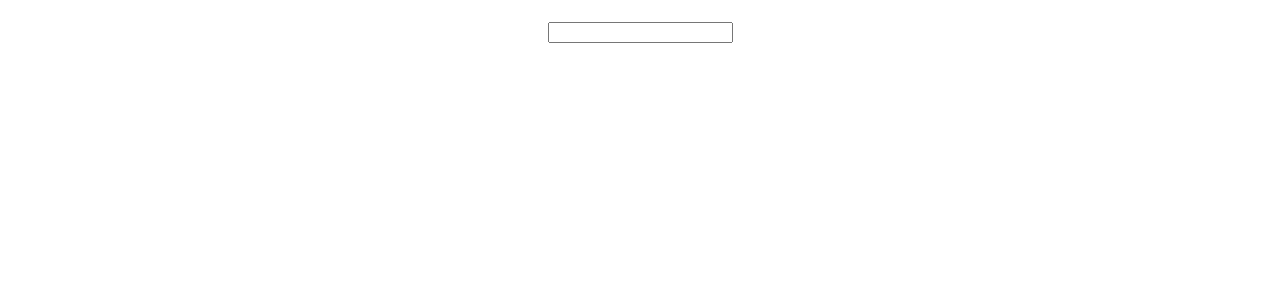
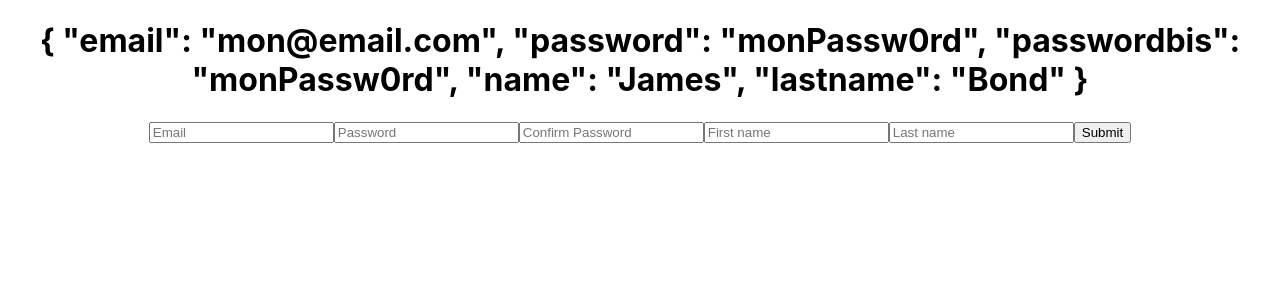
Before and after one commit to aliashkevich/homer-s-odyssey, a React (Create React App) app in the folder front/: page / in a window 1280 px wide. Shown: the top 300 px of the page. Built offline with nearby package versions, Linux system fonts and the light colour scheme.

Commit message:
SignUp registration form completed

```diff
--- a/front/src/Components/SignUp/SignUp.js
+++ b/front/src/Components/SignUp/SignUp.js
@@ -5,23 +5,65 @@ export default class MyComponent extends React.Component {
     super(props);
 
     this.state = {
-      email: '',
+      email: 'mon@email.com',
+      password: 'monPassw0rd',
+      passwordbis: 'monPassw0rd',
+      name: 'James',
+      lastname: 'Bond',
     };
 
-    this.updateEmailField = this.updateEmailField.bind(this);
+    this.updateInputField = this.updateInputField.bind(this);
+    this.handleSubmit = this.handleSubmit.bind(this);
   }
 
-  updateEmailField(e) {
+  updateInputField(e) {
     this.setState({
-      email: e.target.value,
+      [e.target.name]: e.target.value,
     });
+  }
+
+  handleSubmit(e) {
+    e.preventDefault();
+    console.log(this.state);
   }
 
   render() {
     return (
       <div>
-        <h1>{this.state.email}</h1>
-        <input type='email' name='email' onChange={this.updateEmailField} />
+        <form>
+          <h1>{JSON.stringify(this.state, 1, 1)}</h1>
+          <input
+            type='email'
+            name='email'
+            onChange={this.updateInputField}
+            placeholder='Email'
+          />
+          <input
+            type='password'
+            name='password'
+            onChange={this.updateInputField}
+            placeholder='Password'
+          />
+          <input
+            type='password'
+            name='passwordbis'
+            onChange={this.updateInputField}
+            placeholder='Confirm Password'
+          />
+          <input
+            type='text'
+            name='fname'
+            onChange={this.updateInputField}
+            placeholder='First name'
+          />
+          <input
+            type='text'
+            name='lname'
+            onChange={this.updateInputField}
+            placeholder='Last name'
+          />
+          <input type='submit' value='Submit' onClick={this.handleSubmit} />
+        </form>
       </div>
     );
   }
```
